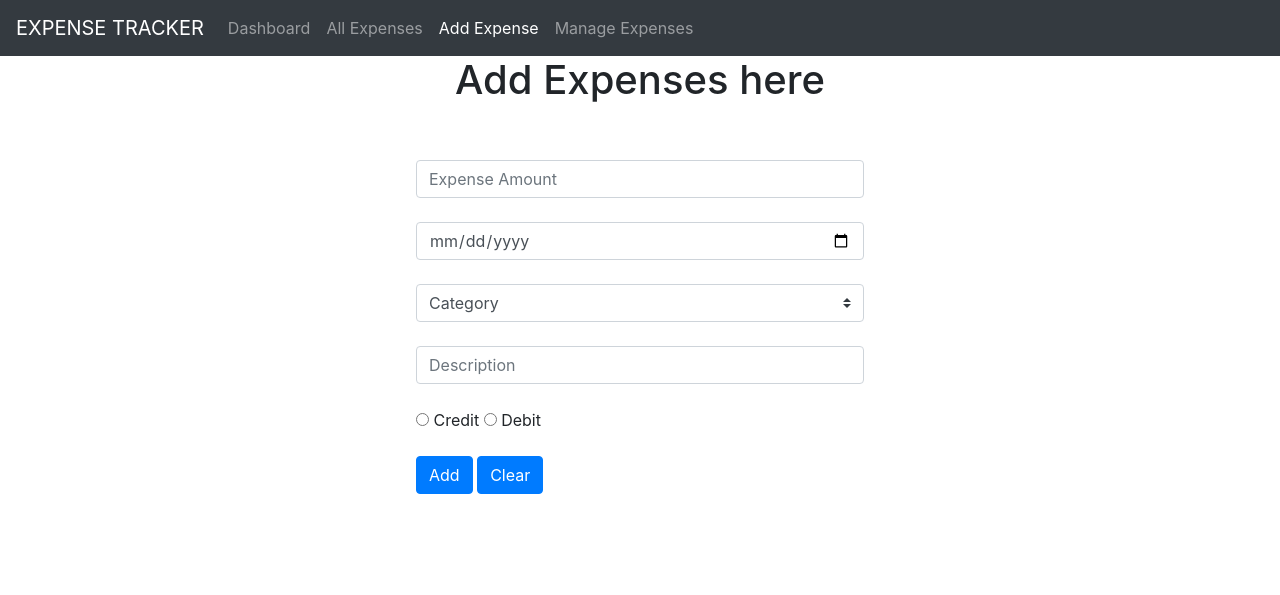
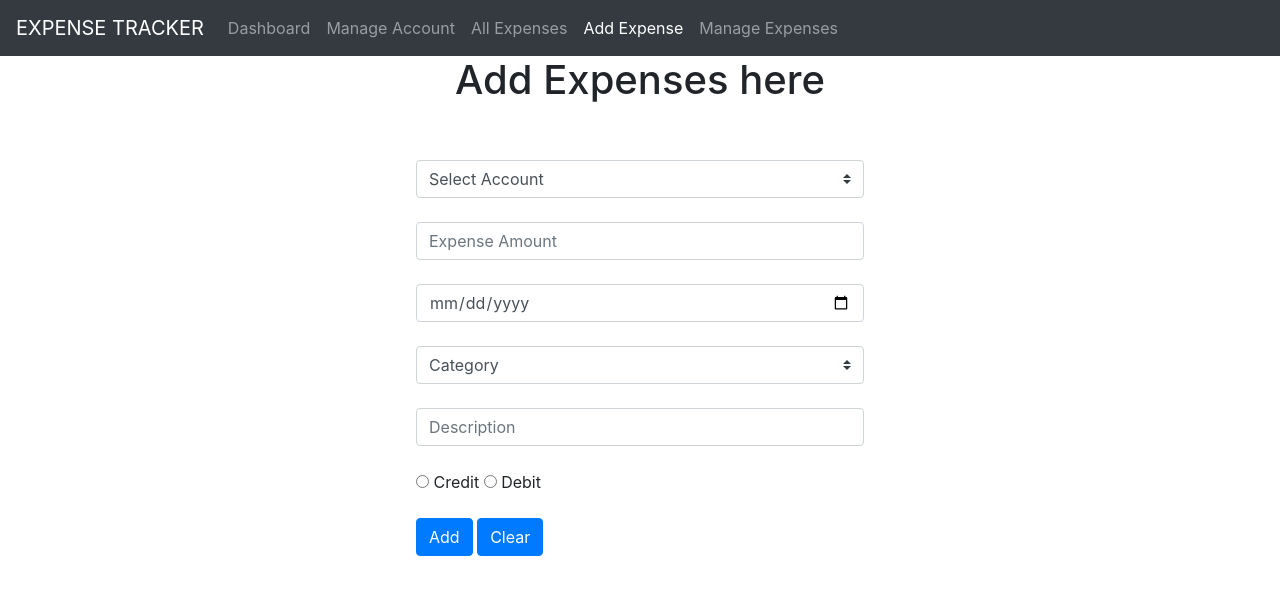
Before and after one commit to shreyxskar/expense-tracker, a Flask app: template templates/input_form.html in a window 1280 px wide. Shown: the top 595 px of the page. Run offline with Flask 2, Linux system fonts and the light colour scheme; the template is opened without the code that fills it: most values are stand-ins (such as "Sample title", 1, 10 or a date in 2020); some libraries are stand-ins or nearby versions.

Commit message:
Updated templates for Manage Accounts option

```diff
--- a/templates/base_structure.html
+++ b/templates/base_structure.html
@@ -18,6 +18,10 @@
 
                 <li class="nav-item">
                     <a class="nav-link {% block activea %}{% endblock %}" href="/" role="tab" aria-selected={% block vala %}{% endblock %}>Dashboard</a>
+                </li>
+
+                <li class="nav-item">
+                    <a class="nav-link {% block activee %}{% endblock %}" href="/manage_accounts" role="tab" aria-selected={% block vale %}{% endblock %}>Manage Account</a>
                 </li>
 
                 <li class="nav-item">
@@ -68,9 +72,11 @@
         <script type="text/javascript" src="https://www.gstatic.com/charts/loader.js"></script>
 
         <script src="https://ajax.googleapis.com/ajax/libs/jquery/3.5.1/jquery.min.js"></script>
+
+        <script src="https://stackpath.bootstrapcdn.com/bootstrap/4.5.2/js/bootstrap.bundle.min.js" integrity="sha384-LtrjvnR4Twt/qOuYxE721u19sVFLVSA4hf/rRt6PrZTmiPltdZcI7q7PXQBYTKyf" crossorigin="anonymous"></script>
+
         <script src="https://maxcdn.bootstrapcdn.com/bootstrap/4.5.2/js/bootstrap.min.js"></script>
 
         <script src="https://stackpath.bootstrapcdn.com/bootstrap/4.5.2/js/bootstrap.min.js" integrity="sha384-B4gt1jrGC7Jh4AgTPSdUtOBvfO8shuf57BaghqFfPlYxofvL8/KUEfYiJOMMV+rV" crossorigin="anonymous"></script>
-        <script src="https://stackpath.bootstrapcdn.com/bootstrap/4.5.2/js/bootstrap.bundle.min.js" integrity="sha384-LtrjvnR4Twt/qOuYxE721u19sVFLVSA4hf/rRt6PrZTmiPltdZcI7q7PXQBYTKyf" crossorigin="anonymous"></script>
     </body>
 </html>
--- a/templates/input_form.html
+++ b/templates/input_form.html
@@ -7,6 +7,13 @@ Add Expense
 {% block expense_form %}
 <div style="width: 50%; margin: auto;">
 <form action="/add_expense" method="POST">
+    <select class="custom-select" id="inputGroupSelect07" name="eaccount" required>
+        <option value="" selected hidden>Select Account</option>
+        {% for cat in accounts %}
+            <option class="" value="{{ cat }}">{{ cat }}</option>
+        {% endfor %}
+    </select>
+    <br><br>
     <input class="form-control" type="number" name="eamount" id="" step="0.1" min="0" placeholder="Expense Amount" required/> <br>
     <input class="form-control" type="date" name="edate" id="" placeholder="Date" required/> <br>
     <select class="custom-select" id="inputGroupSelect03" name="ecategory" required>
```
